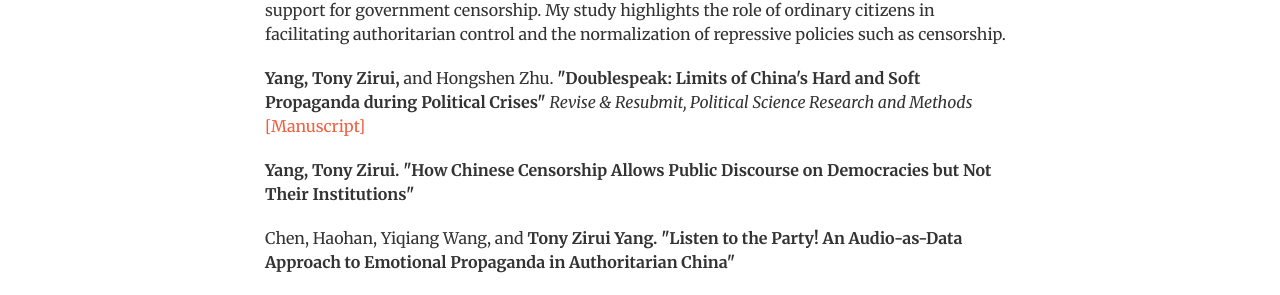
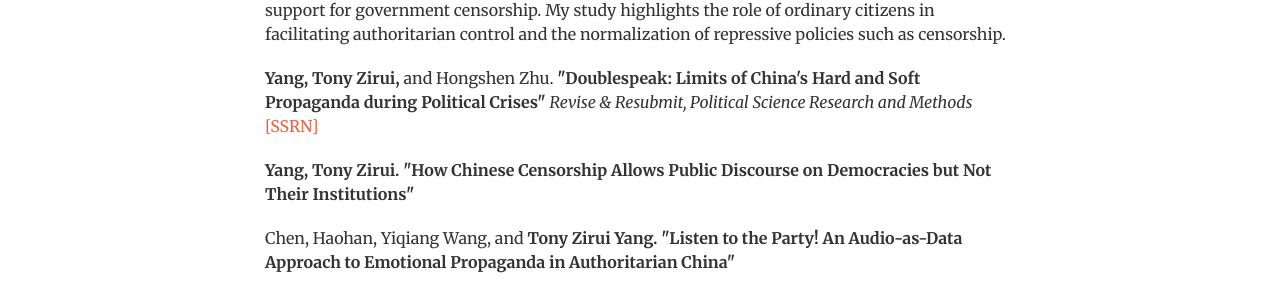
Before and after one commit to tonyhsfz/website, a Jekyll site: the page built from index.html, in a window 1280 px wide and 900 px high, scrolled down 3155 px. Shown: the part 144-439 px from the top of the window. Built offline with Jekyll 4.4.1, drawn with Linux system fonts in a browser that asks for light colours.

Commit message:
Update publication.html

```diff
--- a/_includes/publication.html
+++ b/_includes/publication.html
@@ -54,7 +54,7 @@ Contrary to the conventional top-down view of government censorship, ordinary ci
 
 
                 <p><b> Yang, Tony Zirui,</b> and Hongshen Zhu. <b>"Doublespeak: Limits of China's Hard and Soft Propaganda during Political Crises" </b> <i>Revise & Resubmit, Political Science Research and Methods</i>
-                <a href="/img/COVID_Propaganda_Manucript.pdf">[Manuscript]</a>  <p></p>
+                <a href="https://papers.ssrn.com/sol3/papers.cfm?abstract_id=4589500">[SSRN]</a> </p>
                 <p><b> Yang, Tony Zirui. "How Chinese Censorship Allows Public Discourse on Democracies but Not Their Institutions"  </b></p>
                 <p> Chen, Haohan, Yiqiang Wang, and <b> Tony Zirui Yang. "Listen to the Party! An Audio-as-Data Approach to Emotional Propaganda in Authoritarian China" </b></p>
   <p></p>
```
